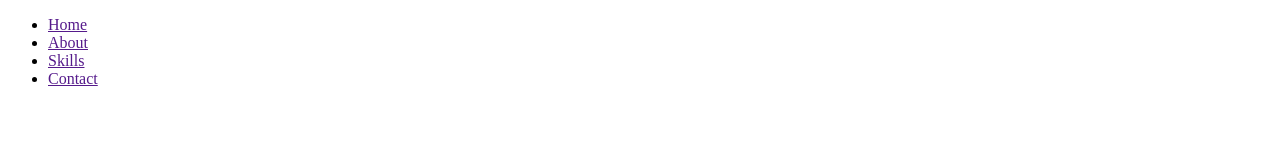
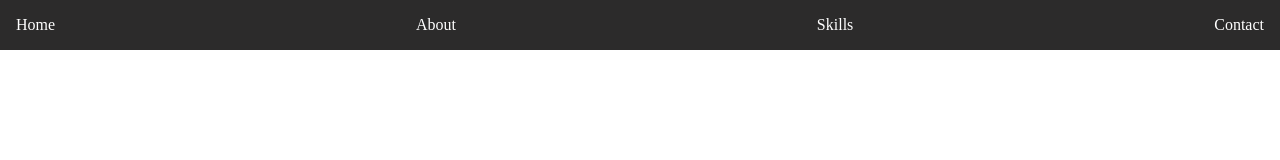
Before and after one commit to dagim2453-svg/myPortfolio, a plain HTML site: page index.html in a window 1280 px wide. Drawn offline with Linux system fonts and the light colour scheme.

Commit message:
styled a nav bar

```diff
--- a/index.html
+++ b/index.html
@@ -4,6 +4,7 @@
     <meta charset="UTF-8" />
     <meta name="viewport" content="width=device-width, initial-scale=1.0" />
     <title>Document</title>
+    <link rel="stylesheet" href="style.css" />
   </head>
   <body>
     <div class="nav">
--- a/style.css
+++ b/style.css
@@ -2,3 +2,20 @@
   margin: 0;
   padding: 0;
 }
+body {
+  color: white;
+}
+.nav {
+  width: 100%;
+  background-color: #2c2b2b;
+}
+.nav ul {
+  padding: 1rem;
+  display: flex;
+  justify-content: space-between;
+  list-style: none;
+}
+.nav ul li a {
+  text-decoration: none;
+  color: white;
+}
```
